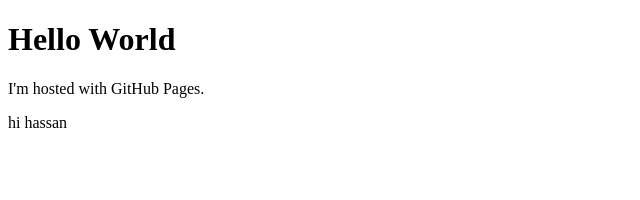
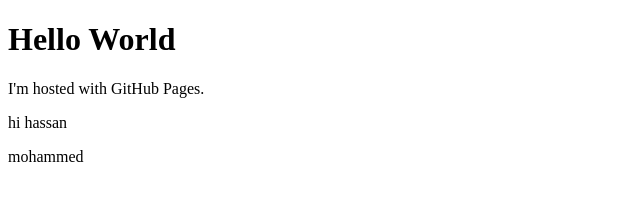
Before and after one commit to hmskamzari/kumzar, a plain HTML site: page index.html in a window 1280 px wide. Shown: the full height of the page, 0-640 px from the left. Drawn offline with Linux system fonts and the light colour scheme.

Commit message:
Update index.html

```diff
--- a/index.html
+++ b/index.html
@@ -4,5 +4,6 @@
 <h1>Hello World</h1>
 <p>I'm hosted with GitHub Pages.</p>
 <p>hi hassan</p>
+<p>mohammed</p>
 </body>
 </html>
```
